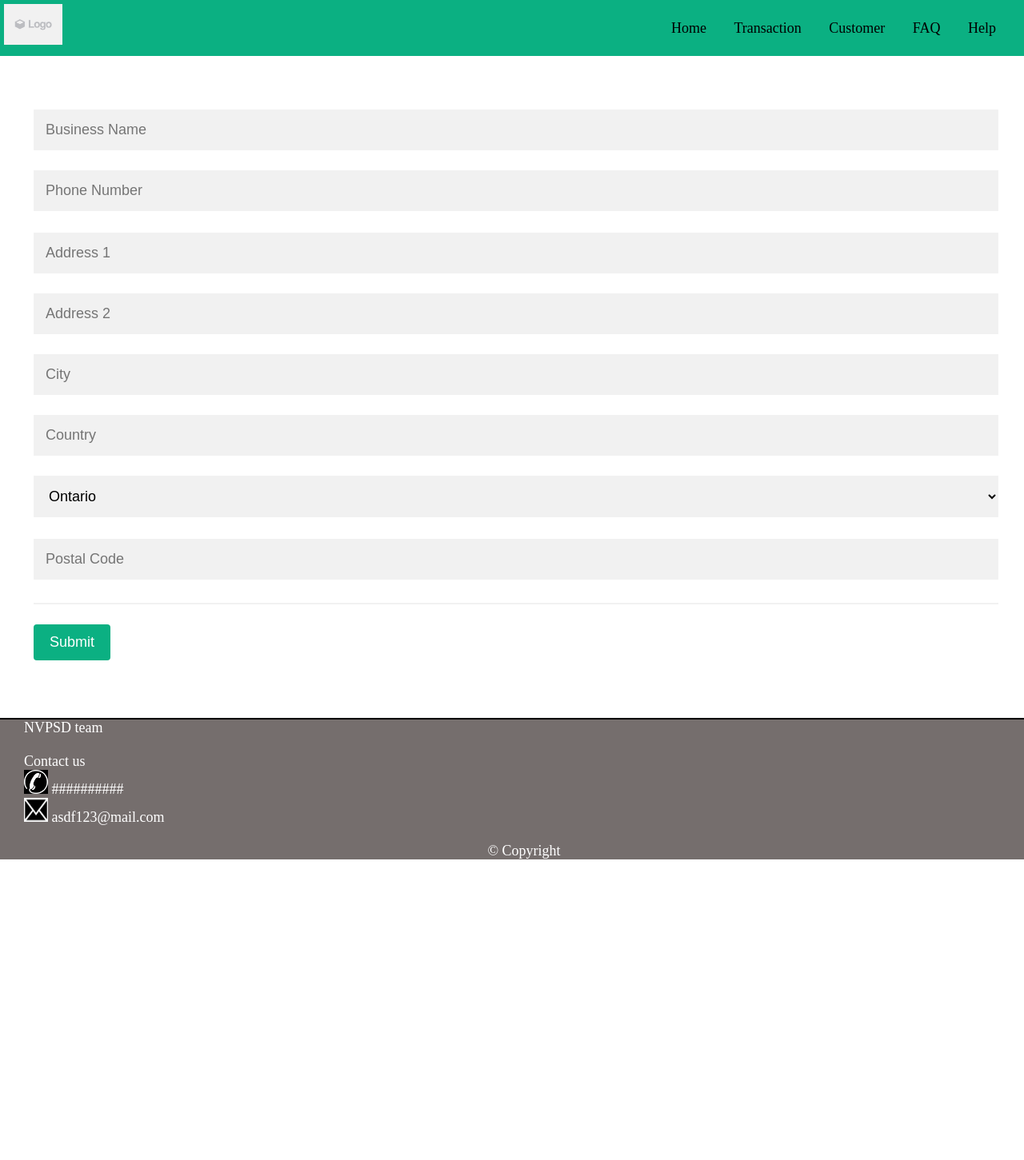
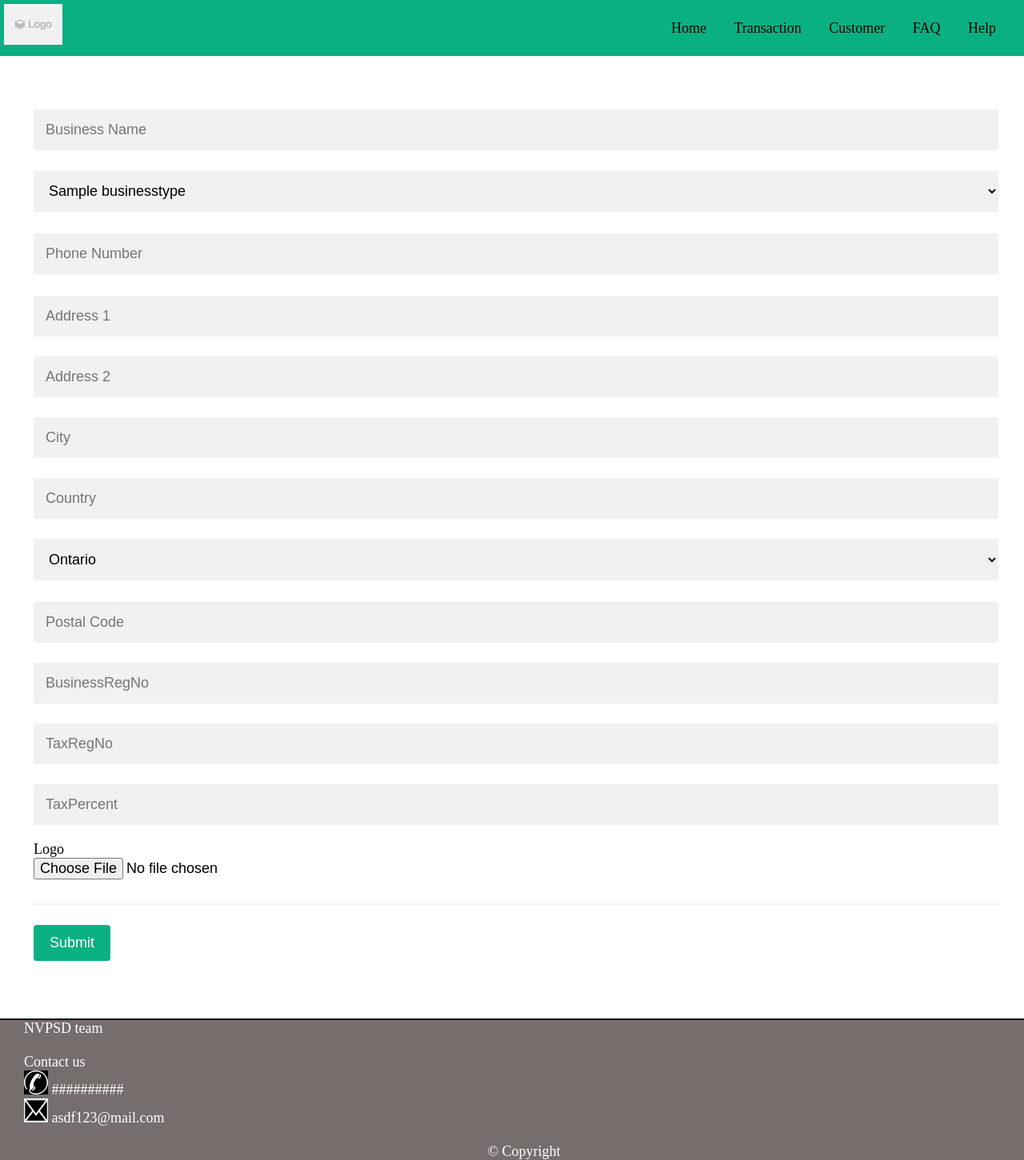
Before and after one commit to priyanka2011-sudo/hack_payment, a PHP site: page /BusinessRegistration.php in a window 1280 px wide. Shown: the whole page at 80% size. Before the commit the page ends 1075 px from the top, so only its background shows below. Run offline with PHP 8.4, Linux system fonts and the light colour scheme; tables that the repository leaves empty hold one stand-in row (values such as "Sample post").

Commit message:
business reg and db changes

```diff
--- a/BusinessRegistration.php
+++ b/BusinessRegistration.php
@@ -1,47 +1,137 @@
-<?php include "header.php"; ?>
+<?php include "header.php";
+$link = $_SESSION['connection'];
+
+//Business Type dropdown
+    $bus_type_option = "";
+    $bus_type_query = "select * from businesstype";
+    $bus_exec       = mysqli_query($link,$bus_type_query);
+    while ($row = mysqli_fetch_assoc($bus_exec)){
+
+        $bus_type_option.= "<option value=".$row['TypeID'].">".$row['TypeName']."</option>";
+
+    }
+
+
+//end business type dropdown
+if(isset($_POST)){
+    $BusinessTypeID = $businessname = $BusinessAddressLine1 = $BusinessAddressLine2 = $BusinessCity = $BusinessProvince = $BusinessCountry = $BusinessPostalCode = $BusinessPhone = $BusinessLogo = $BusinessRegNo = $TaxRegNo = $TaxPercent = $CreatedAt = $CreatedBy = $UpdatedAt = $UpdatedBy = $DeletedAt = $DeletedBy = 0;
+
+    $BusinessTypeID         =   isset($_POST['BusinessTypeID']);
+    $BusinessName           =   isset($_POST['BusinessName']);
+    $BusinessAddressLine1   =   isset($_POST['BusinessAddressLine1']);
+    $BusinessAddressLine2   =   isset($_POST['BusBusinessAddressLine2inessID']);
+    $BusinessCity           =   isset($_POST['BusinessCity']);
+    $BusinessProvince       =   isset($_POST['BusinessProvince']);
+    $BusinessCountry        =   isset($_POST['BusinessCountry']);
+    $BusinessPostalCode     =   isset($_POST['BusinessPostalCode']);
+    $BusinessPhone          =   isset($_POST['BusinessPhone']);
+    $BusinessLogo           =   isset($_POST['BusinessLogo']);
+    $BusinessRegNo          =   isset($_POST['BusinessRegNo']);
+    $TaxRegNo               =   isset($_POST['TaxRegNo']);
+    $TaxPercent             =   isset($_POST['TaxPercent']);
+    $CreatedAt              =   date("Y-m-d h:i:s");
+    $CreatedBy              =   isset($_SESSION['loginId']);
+    $UpdatedAt              =   NULL;
+    $UpdatedBy              =   NULL;
+    $DeletedAt              =   NULL;
+    $DeletedBy              =   NULL;
+
+    $bus_insert_query = "INSERT INTO `business`(
+                                    `BusinessTypeID`,
+                                    `BusinessName`,
+                                    `BusinessAddressLine1`,
+                                    `BusinessAddressLine2`,
+                                    `BusinessCity`,
+                                    `BusinessProvince`,
+                                    `BusinessCountry`,
+                                    `BusinessPostalCode`,
+                                    `BusinessPhone`,
+                                    `BusinessLogo`,
+                                    `BusinessRegNo`,
+                                    `TaxRegNo`,
+                                    `TaxPercent`,
+                                    `CreatedAt`,
+                                    `CreatedBy`,
+                                    `UpdatedAt`,
+                                    `UpdatedBy`,
+                                    `DeletedAt`,
+                                    `DeletedBy`)
+                                VALUES(
+                                    '$BusinessTypeID',
+                                    '$BusinessName',
+                                    '$BusinessAddressLine1',
+                                    '$BusinessAddressLine2',
+                                    '$BusinessCity',
+                                    '$BusinessProvince',
+                                    '$BusinessCountry',
+                                    '$BusinessPostalCode',
+                                    '$BusinessPhone',
+                                    '$BusinessLogo',
+                                    '$BusinessRegNo',
+                                    '$TaxRegNo',
+                                    '$TaxPercent',
+                                    '$CreatedAt',
+                                    '$CreatedBy',
+                                    '$UpdatedAt',
+                                    '$UpdatedBy',
+                                    '$DeletedAt',
+                                    '$DeletedBy'
+                                    )";
+    $bus_exec       = mysqli_query($link,$bus_insert_query);
+
+}
+
+?>
         <form name="form" action="#" onsubmit="return isValid();" method="post">
             <div class="container">
 
                 <div class='col-25'>
                 <label for="businessname"></label></div>
                 <div class='col-75'>
-                <input type="text" placeholder="Business Name" name="businessname" id="businessname" required>
+                <input type="text" placeholder="Business Name" name="BusinessName" id="businessname" value="<?=$BusinessName?>" required>
+                </div>
+
+                <div class='col-25'>
+                <label for="businesstype"></label></div>
+                <div class='col-75'>
+                <select class="prov" placeholder="Business Type" name="BusinessTypeID" id="businesstype">
+                    <?php echo $bus_type_option;?>
                 </div>
 
                 <div class='col-25'>
                 <label for="phonenum"></label></div>
                 <div class='col-75'>
-                <input type="tel" placeholder="Phone Number" name="phonenum" id="phonenum" pattern=".{10,}" title="Phone Number cannot be less than 10 digits"oninput="this.value = this.value.replace(/[^0-9.]/g, ''); this.value = this.value.replace(/(\..*)\./g, '$1');" required>
+                <input type="tel" placeholder="Phone Number" name="BusinessPhone" id="phonenum" value="<?=$BusinessPhone?>" pattern=".{10,}" title="Phone Number cannot be less than 10 digits"oninput="this.value = this.value.replace(/[^0-9.]/g, ''); this.value = this.value.replace(/(\..*)\./g, '$1');" required>
                 </div>
 
                 <div class='col-25'>
                 <label for="address"></label></div>
                 <div class='col-75'>
-                <input type="text" placeholder="Address 1" name="address" id="address" required>
+                <input type="text" placeholder="Address 1" name="BusinessAddressLine1" id="address" value="<?=$BusinessAddressLine1?>" required>
                 </div>
 
                 <div class='col-25'>
                 <label for="address"></label></div>
                 <div class='col-75'>
-                <input type="text" placeholder="Address 2" name="address" id="address" required>
+                <input type="text" placeholder="Address 2" name="BusinessAddressLine2" id="address" value="<?=$BusinessAddressLine2?>" required>
                 </div>
 
                 <div class='col-25'>
                 <label for="city"></label></div>
                 <div class='col-75'>
-                <input type="text" placeholder="City" name="city" id="city" required>
+                <input type="text" placeholder="City" name="BusinessCity" id="city" value="<?=$BusinessCity?>" required>
                 </div>
 
                 <div class='col-25'>
                 <label for="country"></label></div>
                 <div class='col-75'>
-                <input type="text" placeholder="Country" name="country" id="country" required>
+                <input type="text" placeholder="Country" name="BusinessCountry" value="<?=$BusinessCountry?>" id="country" required>
                 </div>
 
                 <div class='col-25'>
                 <label for="province"></label></div>
                 <div class='col-75'>
-                <select class="prov">
+                <select class="prov" name="BusinessProvince">
                 <optgroup label="Provinces">
                     <option value="1" selected="selected"> Ontario </option>
                     <option value="2"> British Columbia </option>
@@ -62,11 +152,39 @@
                 </optgroup>
                 </select>
 
-                    <div class='col-25'>
-                    <label for="postalcode"></label></div>
-                    <div class='col-75'>
-                    <input type="text" placeholder="Postal Code" name="postalcode" id="postalcode" pattern="[A-Za-z][0-9][A-Za-z] [0-9][A-Za-z][0-9]" title="A1A 1A1" required>
-                    </div>
+                <div class='col-25'>
+                <label for="postalcode"></label></div>
+                <div class='col-75'>
+                <input type="text" placeholder="Postal Code" name="BusinessPostalCode" value="<?=$BusinessPostalCode?>" id="postalcode" pattern="[A-Za-z][0-9][A-Za-z] [0-9][A-Za-z][0-9]" title="A1A 1A1" required>
+                </div>
+
+                <div class='col-25'>
+                <label for="BusinessRegNo"></label></div>
+                <div class='col-75'>
+                <input type="text" placeholder="BusinessRegNo" name="BusinessRegNo" value="<?=$BusinessRegNo?>" id="BusinessRegNo" required>
+                </div>
+
+                <div class='col-25'>
+                <label for="TaxRegNo"></label></div>
+                <div class='col-75'>
+                <input type="text" placeholder="TaxRegNo" name="TaxRegNo" value="<?=$TaxRegNo?>" id="TaxRegNo" required>
+                </div>
+
+                <div class='col-25'>
+                <label for="TaxPercent"></label></div>
+                <div class='col-75'>
+                <input type="text" placeholder="TaxPercent" name="TaxPercent" value="<?=$TaxPercent?>" id="TaxPercent" required>
+                </div>
+
+                <div class='col-25'>
+                <label for="BusinessLogo">Logo </label></div>
+                <div class='col-50'>
+                <input type="file" placeholder="BusinessLogo" name="BusinessLogo" id="BusinessLogo" required>
+                </div>
+                <div class='col-25'>
+                <img src="<?=$BusinessLogo?>"/>
+                </div>
+
                 </div>
                 <hr>
                 <input type="submit" value="Submit"></input>
```
Also changed, not shown: dbchanges.txt (added, +34 -0 lines).
